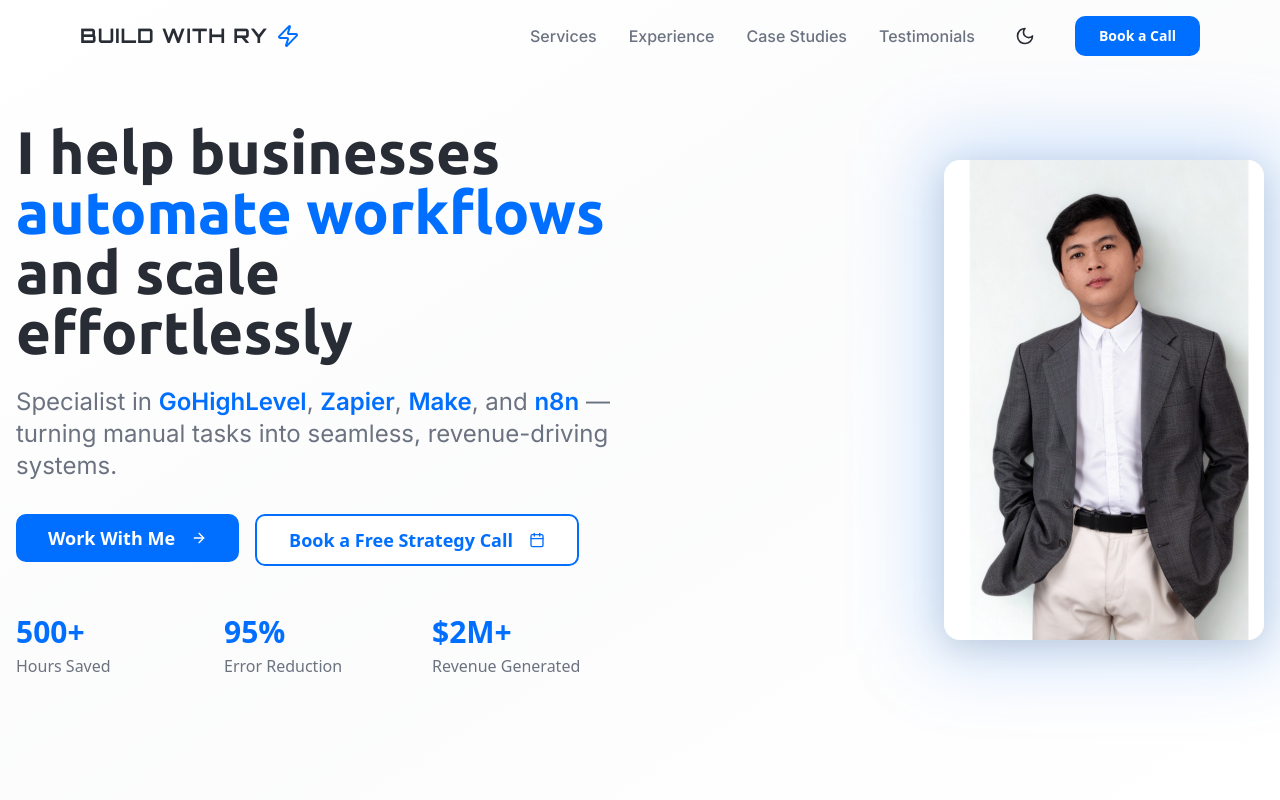
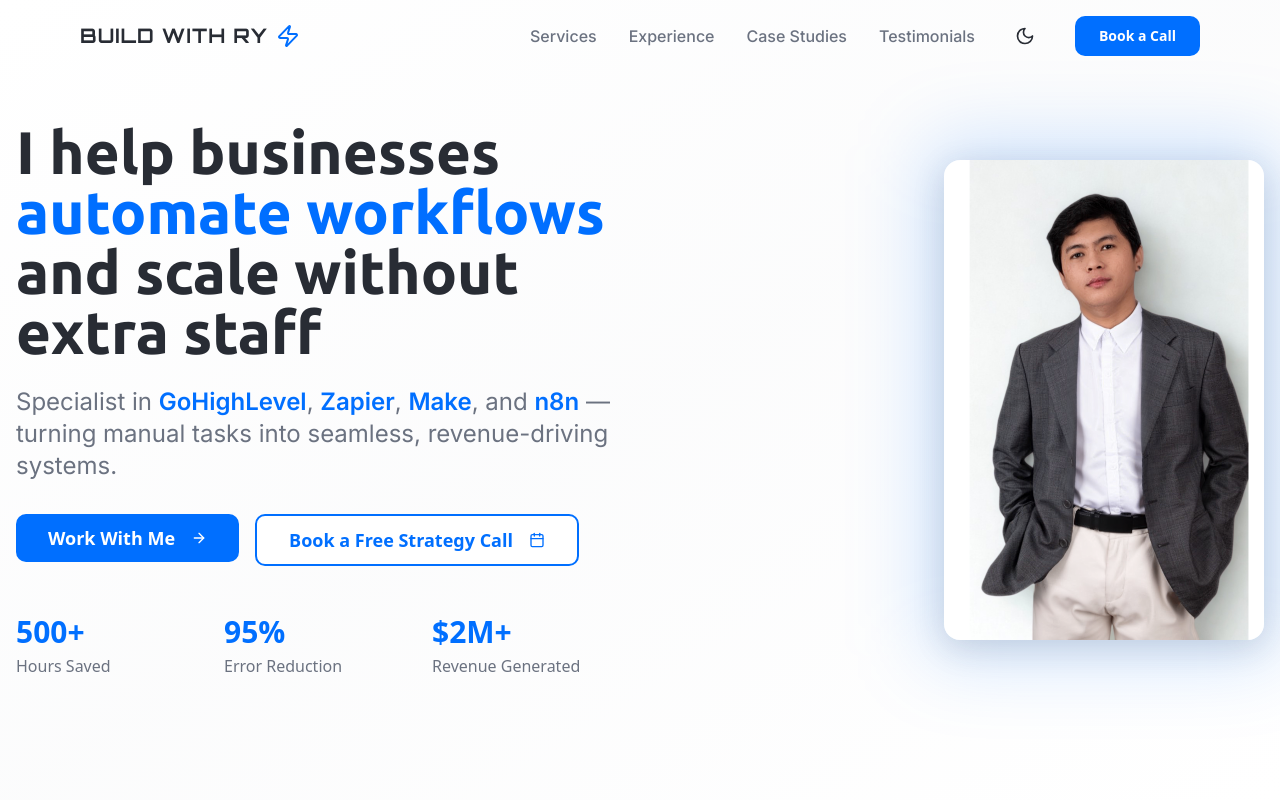
Before and after one commit to buildwithry-art/portfolio-site, a React (Vite) app: page / in a window 1280 px wide. Shown: the top 800 px of the page. Built offline with nearby package versions, Linux system fonts and the light colour scheme.

Commit message:
Reverted to commit 03c1ce9cbf4794bff78ebcc40176a156bd01d77f

```diff
--- a/src/components/portfolio/Hero.tsx
+++ b/src/components/portfolio/Hero.tsx
@@ -16,7 +16,7 @@ const Hero = () => {
                 <span className="text-gradient block">
                   automate workflows
                 </span>
-                and scale effortlessly
+                and scale without extra staff
               </h1>
 
               <p className="font-colfax text-xl md:text-2xl text-muted-foreground mb-8 max-w-2xl mx-auto lg:mx-0 leading-relaxed">
```
